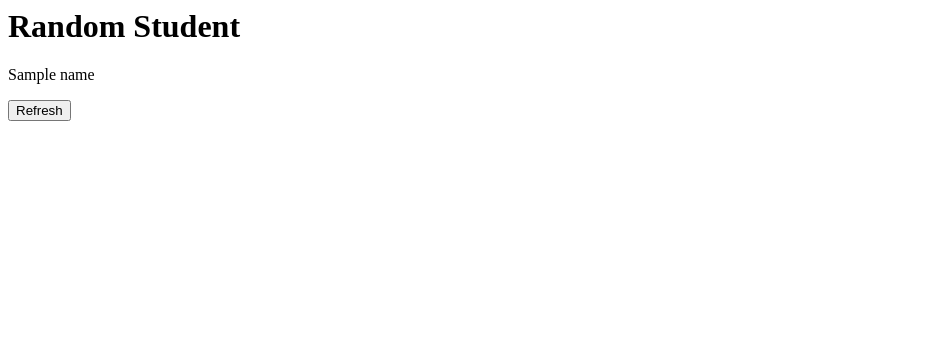
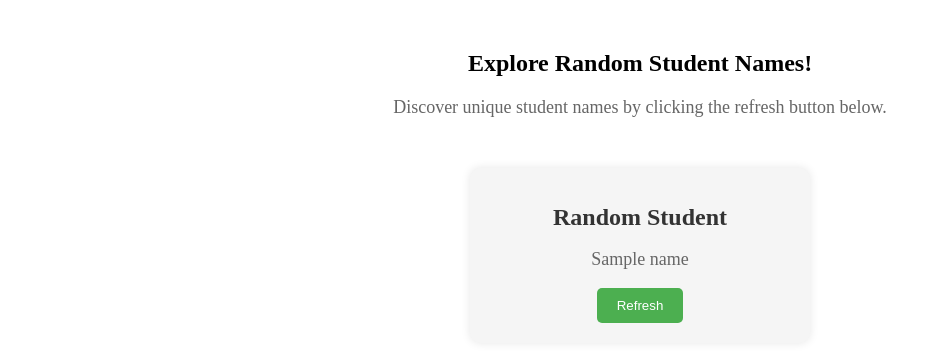
Before and after one commit to findech1/ApiBuildingHack, a Django app: template templates/student.html in a window 1280 px wide. Shown: the top 362 px of the page, without its empty margins (0-941 px from the left). Run offline with Django 5.2, Linux system fonts and the light colour scheme; the template is opened without the code that fills it: most values are stand-ins (such as "Sample title", 1, 10 or a date in 2020).

Commit message:
updated pages

```diff
--- a/templates/student.html
+++ b/templates/student.html
@@ -1,9 +1,74 @@
+<!DOCTYPE html>
+<html lang="en">
+<head>
+  <meta charset="UTF-8">
+  <meta http-equiv="X-UA-Compatible" content="IE=edge">
+  <meta name="viewport" content="width=device-width, initial-scale=1.0">
+  <title>Random Student</title>
+  <style>
+    /* Styling for the card */
+    .card {
+      width: 300px;
+      padding: 20px;
+      background-color: #f5f5f5;
+      border-radius: 10px;
+      box-shadow: 0 0 10px rgba(0, 0, 0, 0.1);
+      text-align: center;
+      margin: 0 auto 20px;
+    }
 
-{% block content %}
-<div class="card">
-  <h1>Random Student</h1>
-  <p>{{ name }}</p>
-  <button class="refresh-btn" onclick="location.reload()">Refresh</button>
-</div>
+    /* Styling for headings */
+    h1 {
+      color: #333;
+      font-size: 24px;
+      margin-bottom: 10px;
+    }
 
-{% endblock %}
+    /* Styling for paragraphs */
+    p {
+      color: #666;
+      font-size: 18px;
+    }
+
+    /* Styling for refresh button */
+    .refresh-btn {
+      background-color: #4CAF50;
+      color: white;
+      padding: 10px 20px;
+      border: none;
+      border-radius: 5px;
+      cursor: pointer;
+      transition: background-color 0.3s;
+    }
+
+    /* Hover effect for refresh button */
+    .refresh-btn:hover {
+      background-color: #023140;
+    }
+  </style>
+</head>
+<body>
+  <div style="margin: 50px auto; text-align: center;">
+    <h2>Explore Random Student Names!</h2>
+    <p>Discover unique student names by clicking the refresh button below.</p>
+  </div>
+
+  <div class="container" style="display: flex; justify-content: center;">
+    <div class="card">
+      <h1>Random Student</h1>
+      <p id="studentName">{{ name }}</p>
+      <button class="refresh-btn" onclick="refreshStudent()">Refresh</button>
+    </div>
+  </div>
+
+  <script>
+    // Function to fetch and display a random student name
+    async function refreshStudent() {
+      const response = await fetch('https://freetestapi.com/api/v1/students');
+      const data = await response.json();
+      const randomIndex = Math.floor(Math.random() * data.length);
+      document.getElementById('studentName').innerText = data[randomIndex].name;
+    }
+  </script>
+</body>
+</html>
```
